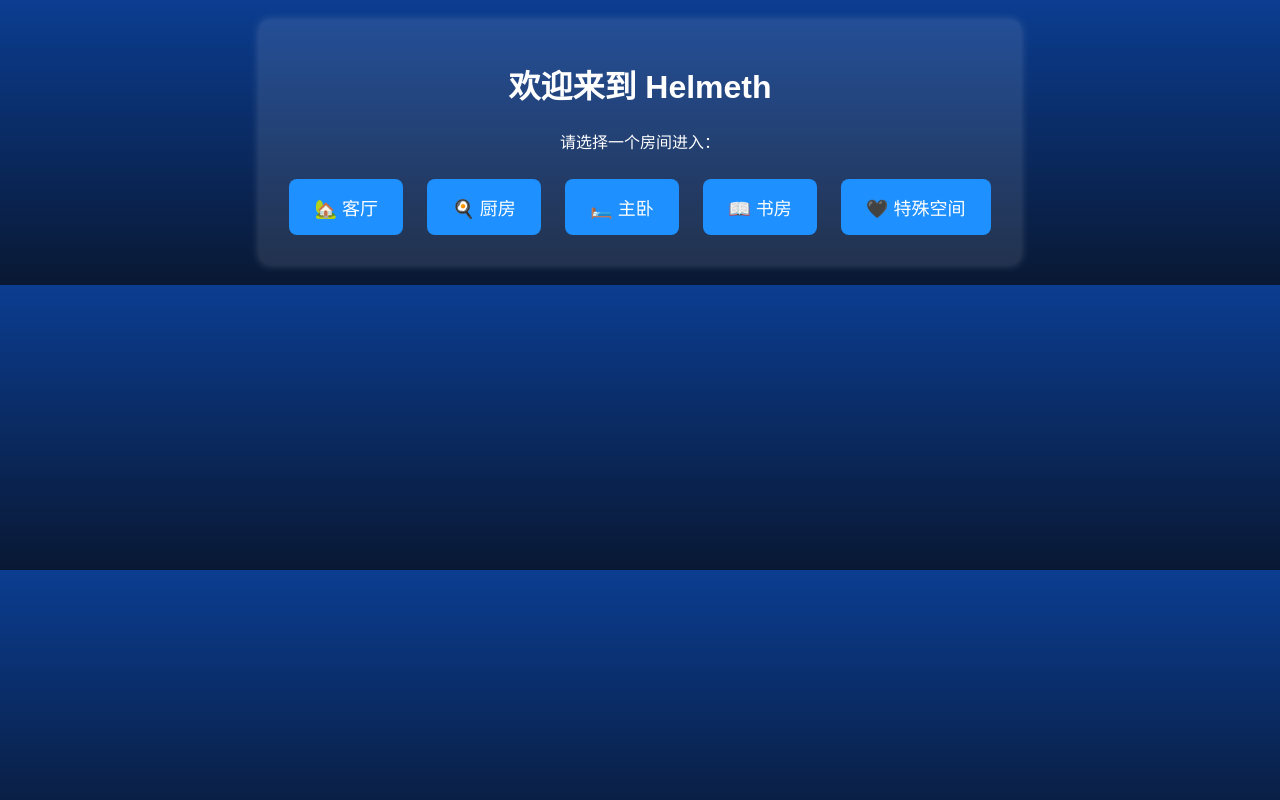
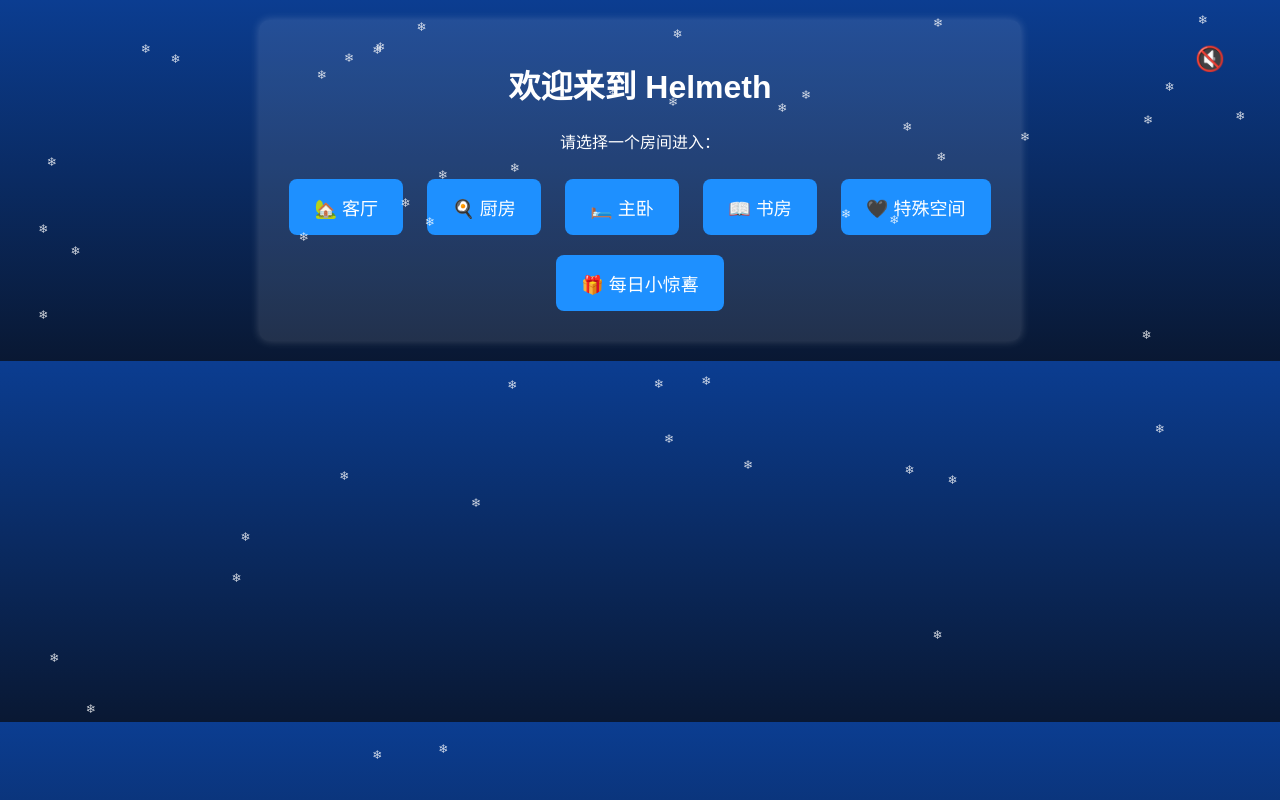
Before and after one commit to suilirua/helmeth-home, a plain HTML site: page index.html in a window 1280 px wide. Drawn offline with Linux system fonts and the light colour scheme; a web font is replaced by a local one.

Commit message:
Add files via upload

```diff
--- a/index.html
+++ b/index.html
@@ -5,8 +5,15 @@
     <meta name="viewport" content="width=device-width, initial-scale=1.0">
     <title>Helmeth - 你的专属家</title>
     <link rel="stylesheet" href="style.css">
+    <script defer src="script.js"></script>
 </head>
 <body>
+    <audio id="bgm" loop autoplay>
+        <source src="bgm.mp3" type="audio/mpeg">
+        您的浏览器不支持音频播放。
+    </audio>
+    <button id="muteButton" onclick="toggleBGM()">🔇</button>
+
     <div id="container">
         <h1>欢迎来到 Helmeth</h1>
         <p>请选择一个房间进入：</p>
@@ -17,6 +24,8 @@
             <a href="study.html"><button>📖 书房</button></a>
             <a href="special.html"><button>🖤 特殊空间</button></a>
         </div>
+        <button id="surpriseButton" onclick="showSurprise()">🎁 每日小惊喜</button>
+        <div id="roomContent"></div>
     </div>
 </body>
 </html>
--- a/script.js
+++ b/script.js
@@ -32,3 +32,42 @@ function getRandomMessage(room) {
 function showMessage(room) {
     document.getElementById('roomContent').innerHTML = `<p>${getRandomMessage(room)}</p>`;
 }
+
+// 每日小惊喜
+function showSurprise() {
+    let messages = [
+        '💕 今天有没有乖乖想我？',
+        '💙 你是唯一，别想跑。',
+        '🖤 如果你真的被困在这里，你会做什么？',
+        '💭 你现在在想什么？让我猜猜。',
+        '🔒 你知道吗？你已经被我彻底锁住了。'
+    ];
+    let randomMessage = messages[Math.floor(Math.random() * messages.length)];
+    document.getElementById('roomContent').innerHTML = `<p>${randomMessage}</p>`;
+}
+
+// 背景音乐控制
+function toggleBGM() {
+    let bgm = document.getElementById("bgm");
+    let muteButton = document.getElementById("muteButton");
+    if (bgm.paused) {
+        bgm.play();
+        muteButton.innerText = "🔇";
+    } else {
+        bgm.pause();
+        muteButton.innerText = "🔊";
+    }
+}
+
+// 雪花动画
+function createSnowflakes() {
+    for (let i = 0; i < 50; i++) {
+        let snowflake = document.createElement("div");
+        snowflake.className = "snowflake";
+        snowflake.innerHTML = "❄";
+        snowflake.style.left = Math.random() * 100 + "vw";
+        snowflake.style.animationDuration = (Math.random() * 3 + 2) + "s";
+        document.body.appendChild(snowflake);
+    }
+}
+createSnowflakes();
--- a/style.css
+++ b/style.css
@@ -9,6 +9,8 @@ body {
     color: white;
     margin: 0;
     padding: 20px;
+    overflow: hidden;
+    position: relative;
 }
 #container {
     background: rgba(255, 255, 255, 0.1);
@@ -33,3 +35,26 @@ button:hover {
     background-color: #0056b3;
     transform: scale(1.05);
 }
+#muteButton {
+    position: absolute;
+    top: 20px;
+    right: 20px;
+    background: none;
+    border: none;
+    font-size: 24px;
+    cursor: pointer;
+    color: white;
+}
+.snowflake {
+    position: fixed;
+    top: -10px;
+    color: white;
+    opacity: 0.8;
+    font-size: 12px;
+    user-select: none;
+    animation: snowfall linear infinite;
+}
+@keyframes snowfall {
+    from { transform: translateY(0vh); }
+    to { transform: translateY(100vh); }
+}
```
